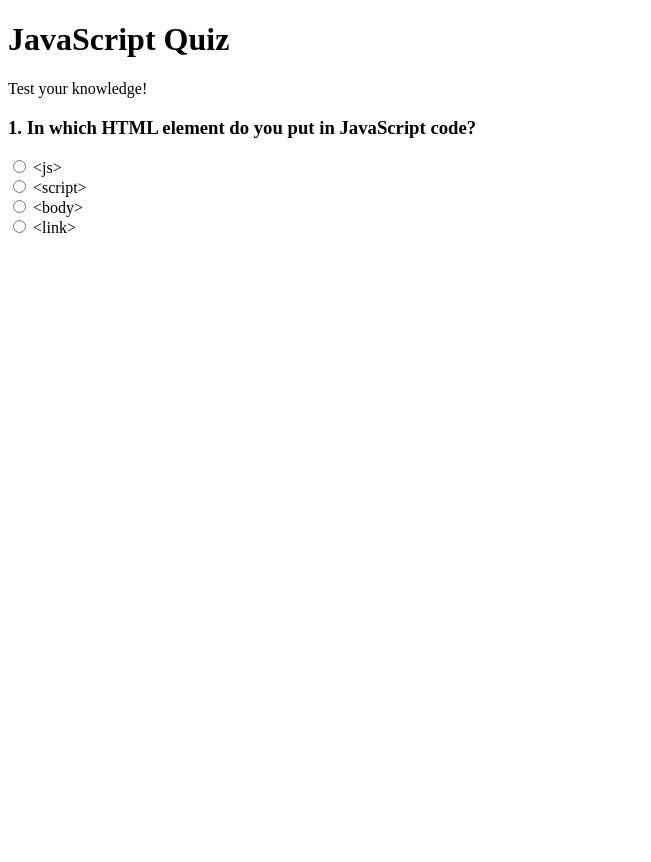
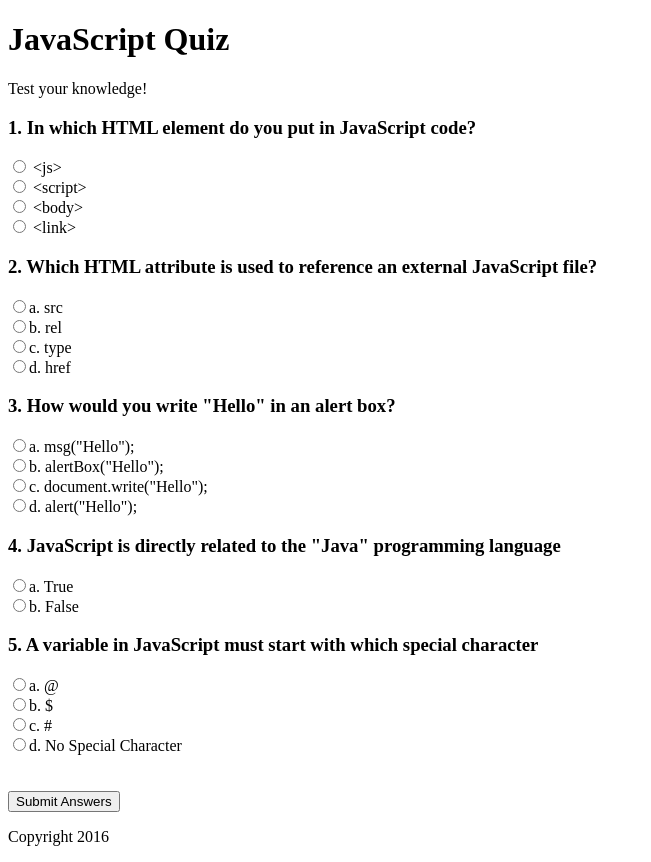
Before and after one commit to rachelcravit/js-quiz, a plain HTML site: page index.html in a window 1280 px wide. Shown: the whole page, without its empty margins (0-651 px from the left). Before the commit the page ends 800 px from the top, so only its background shows below. Drawn offline with Linux system fonts and the light colour scheme.

Commit message:
Created questions 2-5

```diff
--- a/index.html
+++ b/index.html
@@ -19,9 +19,37 @@
         <input type="radio" name="q2" value="b" id="q2a"> &lt;script&gt;<br>
         <input type="radio" name="q3" value="c" id="q3a"> &lt;body&gt;<br>
         <input type="radio" name="q4" value="d" id="q4a"> &lt;link&gt;<br>
+
+        <h3>2. Which HTML attribute is used to reference an external JavaScript file?</h3>
+        <input type="radio" name="q2" value="a" id="q2a">a. src<br>
+        <input type="radio" name="q2" value="b" id="q2b">b. rel<br>
+        <input type="radio" name="q2" value="c" id="q2c">c. type<br>
+        <input type="radio" name="q2" value="d" id="q2d">d. href<br>
+
+        <h3>3. How would you write "Hello" in an alert box?</h3>
+        <input type="radio" name="q3" value="a" id="q3a">a. msg("Hello");<br>
+        <input type="radio" name="q3" value="b" id="q3b">b. alertBox("Hello");<br>
+        <input type="radio" name="q3" value="c" id="q3c">c. document.write("Hello");<br>
+        <input type="radio" name="q3" value="d" id="q3d">d. alert("Hello");<br>
+
+        <h3>4. JavaScript is directly related to the "Java" programming language</h3>
+        <input type="radio" name="q4" value="a" id="q4a">a. True<br>
+        <input type="radio" name="q4" value="b" id="q4b">b. False<br>
+
+        <h3>5. A variable in JavaScript must start with which special character</h3>
+        <input type="radio" name="q5" value="a" id="q5a">a. @<br>
+        <input type="radio" name="q5" value="b" id="q5b">b. $<br>
+        <input type="radio" name="q5" value="c" id="q5c">c. #<br>
+        <input type="radio" name="q5" value="d" id="q5d">d. No Special Character<br>
+        <br><br>
+        <input type="submit" value="Submit Answers">
+
+
       </form>
     </section>
-
+    <footer>
+      <p>Copyright 2016</p>
+    </footer>
   </div>
 
 <script scr="js/script.js"></script>
```
